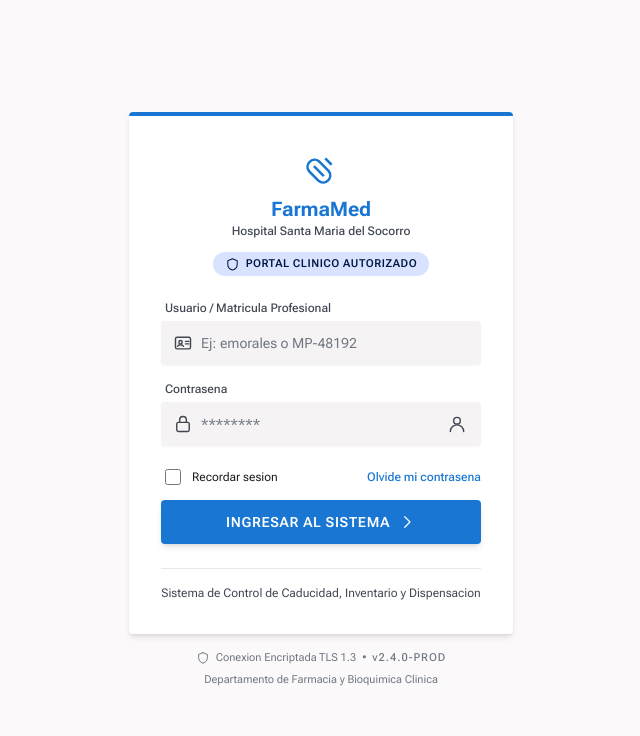
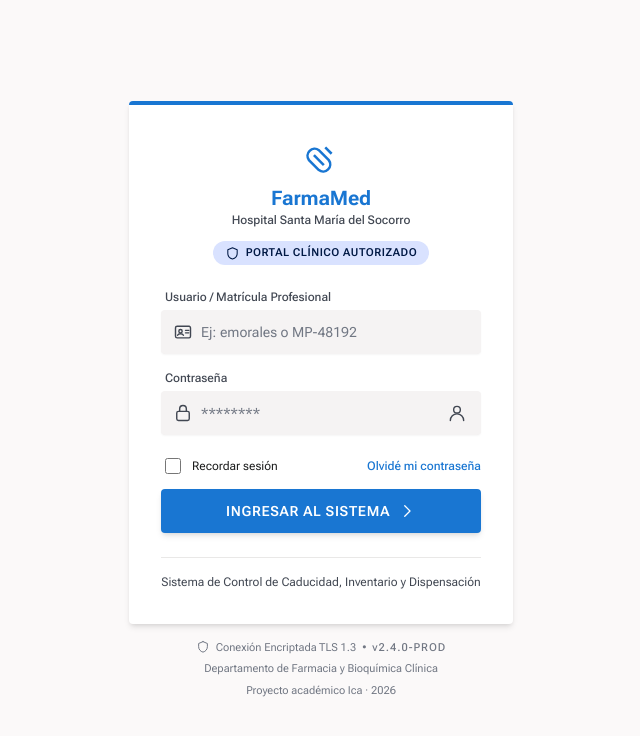
Before and after one commit to Adriel1311/Sistema_Farmacia, an Angular app in the folder MedicPOS/frontend/: page /auth/login in a window 1280 px wide. Shown: the top 736 px of the page, without its empty margins (319-959 px from the left). Built offline with nearby package versions, Linux system fonts and the light colour scheme.

Commit message:
Corrección de tildes y agregar línea de proyecto en la pantalla de login

```diff
--- a/MedicPOS/frontend/src/app/auth/login/login.component.html
+++ b/MedicPOS/frontend/src/app/auth/login/login.component.html
@@ -12,16 +12,16 @@
           </svg>
         </span>
         <h1 class="login__title">FarmaMed</h1>
-        <p class="login__subtitle">Hospital Santa Maria del Socorro</p>
+        <p class="login__subtitle">Hospital Santa María del Socorro</p>
         <span class="login__badge">
           <svg-icon name="escudo" [size]="15" />
-          Portal Clinico Autorizado
+          Portal Clínico Autorizado
         </span>
       </div>
 
       <form [formGroup]="form" (ngSubmit)="submit()" novalidate>
         <div class="fm-field">
-          <label class="fm-label" for="usuario">Usuario / Matricula Profesional</label>
+          <label class="fm-label" for="usuario">Usuario / Matrícula Profesional</label>
           <div class="login__control" [class.login__control--invalid]="usuario.invalid && usuario.touched">
             <svg-icon class="login__control-icon" name="credencial" [size]="20" />
             <input
@@ -33,11 +33,11 @@
               placeholder="Ej: emorales o MP-48192"
             />
           </div>
-          <span class="fm-error" *ngIf="usuario.invalid && usuario.touched">Ingrese su usuario o matricula</span>
+          <span class="fm-error" *ngIf="usuario.invalid && usuario.touched">Ingrese su usuario o matrícula</span>
         </div>
 
         <div class="fm-field">
-          <label class="fm-label" for="password">Contrasena</label>
+          <label class="fm-label" for="password">Contraseña</label>
           <div class="login__control" [class.login__control--invalid]="password.invalid && password.touched">
             <svg-icon class="login__control-icon" name="candado" [size]="20" />
             <input
@@ -51,21 +51,21 @@
             <button
               type="button"
               class="login__control-toggle"
-              [attr.aria-label]="showPassword() ? 'Ocultar contrasena' : 'Mostrar contrasena'"
+              [attr.aria-label]="showPassword() ? 'Ocultar contraseña' : 'Mostrar contraseña'"
               (click)="showPassword.set(!showPassword())"
             >
               <svg-icon [name]="showPassword() ? 'close' : 'user'" [size]="20" />
             </button>
           </div>
-          <span class="fm-error" *ngIf="password.invalid && password.touched">Contrasena requerida</span>
+          <span class="fm-error" *ngIf="password.invalid && password.touched">Contraseña requerida</span>
         </div>
 
         <div class="login__row">
           <label class="fm-check">
             <input type="checkbox" formControlName="recordar" />
-            <span>Recordar sesion</span>
+            <span>Recordar sesión</span>
           </label>
-          <button type="button" class="login__link">Olvide mi contrasena</button>
+          <button type="button" class="login__link">Olvidé mi contraseña</button>
         </div>
 
         <div class="fm-alert fm-alert--error" *ngIf="error()" role="alert">
@@ -84,18 +84,19 @@
       </form>
 
       <p class="login__caption">
-        Sistema de Control de Caducidad, Inventario y Dispensacion
+        Sistema de Control de Caducidad, Inventario y Dispensación
       </p>
     </div>
 
     <div class="login__compliance">
       <div class="login__secure">
         <svg-icon name="escudo" [size]="14" />
-        <span>Conexion Encriptada TLS 1.3</span>
+        <span>Conexión Encriptada TLS 1.3</span>
         <span>&bull;</span>
         <span class="login__version">v2.4.0-PROD</span>
       </div>
-      <p class="login__dept">Departamento de Farmacia y Bioquimica Clinica</p>
+      <p class="login__dept">Departamento de Farmacia y Bioquímica Clínica</p>
+      <p class="login__dept">Proyecto académico Ica · 2026</p>
     </div>
   </div>
 </div>
```
